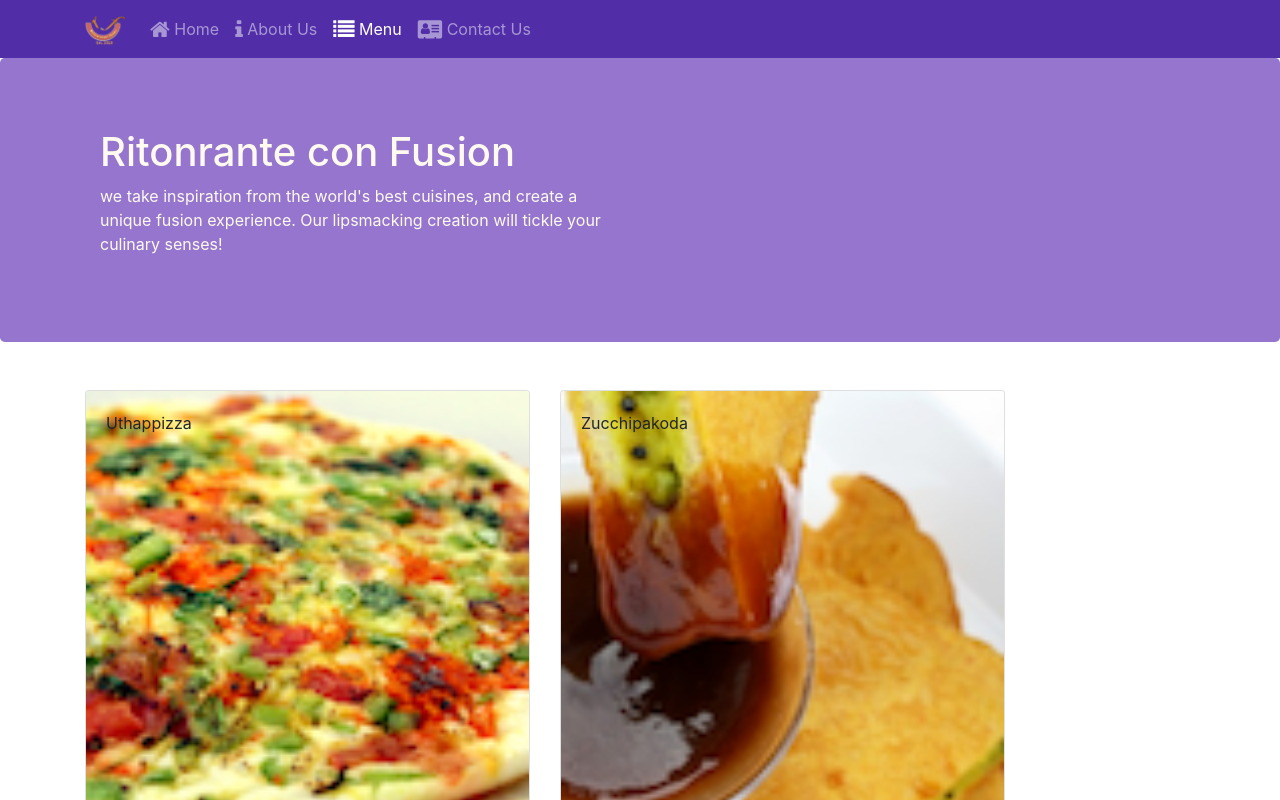
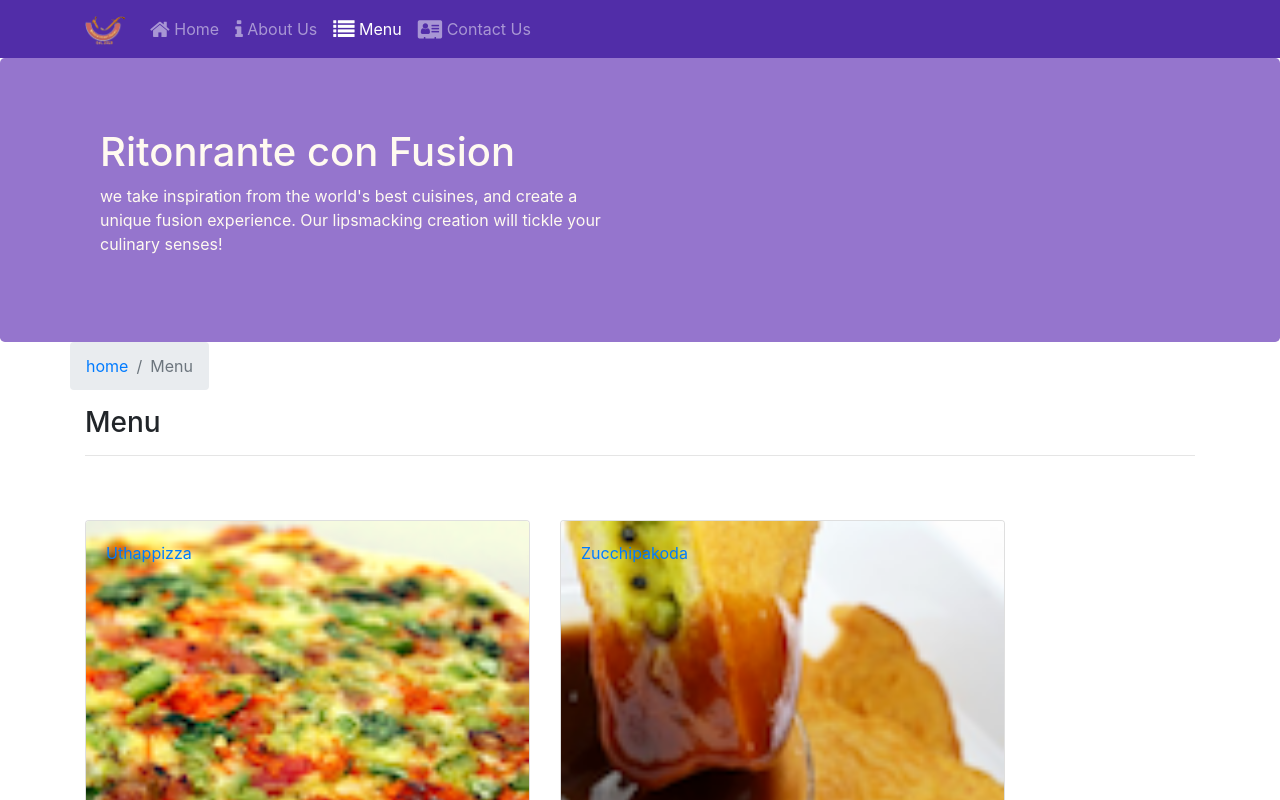
Before and after one commit to nguyenhai8089/react-lab, a React (Create React App) app: page /menu in a window 1280 px wide. Shown: the top 800 px of the page. Built offline with nearby package versions, Linux system fonts and the light colour scheme.

Commit message:
check lỗi render DishDetail lab05_4

```diff
--- a/src/components/DishDetailComponent.js
+++ b/src/components/DishDetailComponent.js
@@ -4,6 +4,7 @@ import {Card,CardBody,CardImg,CardTitle,CardText}from 'reactstrap';
 
 
    function RenderDish({dish}){
+
             return(
                 <div className='col-12 col-md-5 mt-1'>
                     <Card>
@@ -48,6 +49,7 @@ import {Card,CardBody,CardImg,CardTitle,CardText}from 'reactstrap';
 
     }
     const DishDetail =(props)=>{
+
         if(props.dish !=null){
             return(
                 <div className='container'>
--- a/src/components/MainComponent.js
+++ b/src/components/MainComponent.js
@@ -2,7 +2,7 @@ import React, {Component} from 'react';
 /* import logo from './logo.svg'; */
 /* import {Navbar, NavbarBrand} from 'reactstrap'; */
 import Menu from "./MenuComponent";
-
+import DishDetail from './DishDetailComponent';
 import{DISHES} from "../shared/dishes";
 import Header from './HeaderComponent';
 import Footer from './FooterComponent';
@@ -37,14 +37,23 @@ class Main extends Component {
       );
 
     }
+    const DishWithId=({match})=>{
+      return(
+        <DishDetail
+        dish={this.state.dishes.filter((dish)=>dish.id===parseInt(match.pramas.dishId,10))[0]}
+        comments={this.state.comments.filter((comment)=>comment.dishId===parseInt(match.pramas.dishId,10))}
+        />
+      );
+
+    }
 
     return (
       <div>
         <Header/>
         <Switch>
              <Route path="/home" component={HomePage} />
-             <Route exact path="/menu" component={()=><Menu dishes={this.state.dishes}/>}
-             />
+             <Route path="/menu/:dishId" component={DishWithId}/>
+             <Route exact path="/menu" component={()=><Menu dishes={this.state.dishes}/>} />
              <Route exact path="/contactus" component={Contact}/>
              <Redirect to='/Home'/>
 
--- a/src/components/MenuComponent.js
+++ b/src/components/MenuComponent.js
@@ -1,15 +1,19 @@
 import React from "react";
-import {Card, CardImg, CardTitle, CardImgOverlay} from "reactstrap";
+import {Card, CardImg, CardTitle, CardImgOverlay,Breadcrumb,BreadcrumbItem} from "reactstrap";
+import {Link} from 'react-router-dom'
 
 
 function RenderMenuItem({dish,onClick}){
     return(
-        <Card onClick={()=>onClick(dish.id)}>
-            <CardImg width="100%" src={dish.image} value={dish.name}/>
-            <CardImgOverlay>
-                <CardTitle>{dish.name}</CardTitle>
-            </CardImgOverlay>
-         </Card>
+        <Card>
+            <Link to={`/menu/${dish.id}`}>
+                <CardImg width="100%" src={dish.image} value={dish.name}/>
+                <CardImgOverlay>
+                    <CardTitle>{dish.name}</CardTitle>
+                </CardImgOverlay>
+
+            </Link>
+        </Card>
 
     );
 }
@@ -20,18 +24,27 @@ const Menu=(props)=>{
         const menu=props.dishes.map((dish)=>{
             return(
                 <div key={dish.id} className="col-12 col-md-5 mt-5">
-                    <RenderMenuItem dish={dish} onClick={props.onClick}/>
-
+                    <RenderMenuItem dish={dish}/>
                 </div>
             );
         });
         return(
             <div className="container">
                 <div className="row">
-                        {menu}
+                    <Breadcrumb>
+                        <BreadcrumbItem>
+                            <Link to='/home'>home</Link>
+                        </BreadcrumbItem>
+                        <BreadcrumbItem active>Menu</BreadcrumbItem>
+                    </Breadcrumb>
+                    <div className="col-12">
+                        <h3>Menu</h3>
+                        <hr/>
+                    </div>
+
                 </div>
                 <div className="row">
-
+                      {menu}
                 </div>
             </div>
         );
```
